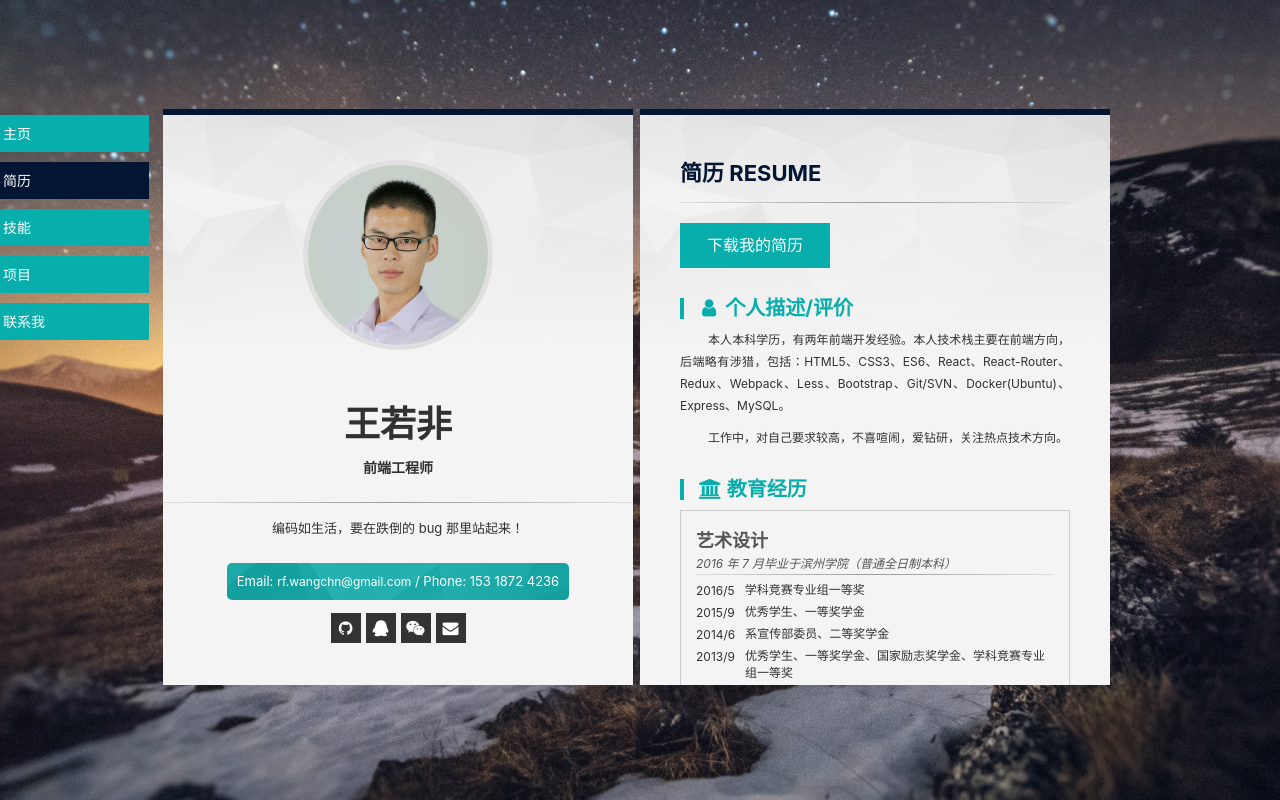
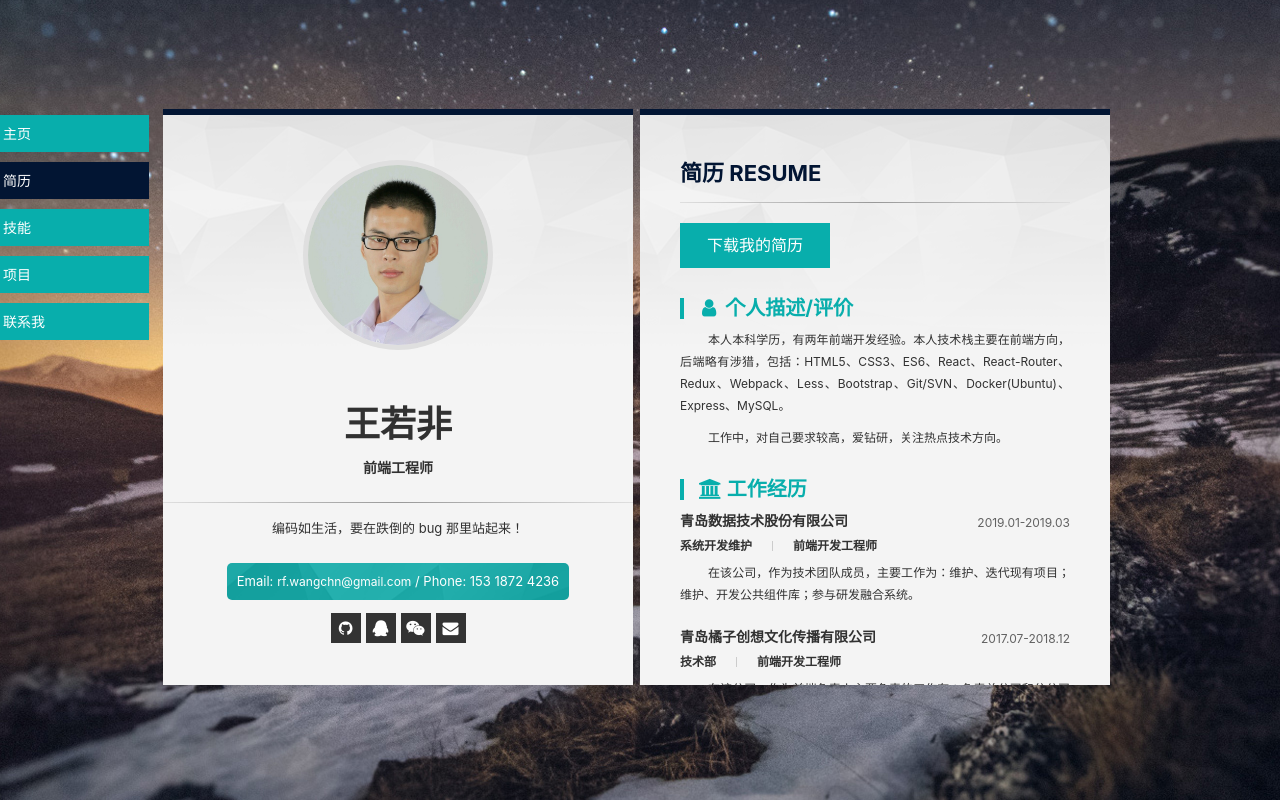
Before and after one commit to smpower/resume, a React app: page / in a window 1280 px wide. Both pictures are taken after a click on the item "简历". Built offline with nearby package versions, Linux system fonts and the light colour scheme; what markdown-it-attrs would draw is missing.

Commit message:
完善工作经历

```diff
--- a/src/resume/views/resume.js
+++ b/src/resume/views/resume.js
@@ -2,6 +2,23 @@ import React, { Component } from 'react';
 import store from '../../store/';
 
 import './resume.scss';
+
+const workExperences = [
+  {
+    company: '青岛数据技术股份有限公司',
+    date: '2019.01-2019.03',
+    department: '系统开发维护',
+    position: '前端开发工程师',
+    description: '在该公司，作为技术团队成员，主要工作为：维护、迭代现有项目；维护、开发公共组件库；参与研发融合系统。'
+  },
+  {
+    company: '青岛橘子创想文化传播有限公司',
+    date: '2017.07-2018.12',
+    department: '技术部',
+    position: '前端开发工程师',
+    description: '在该公司，作为前端负责人主要负责的工作有：负责总公司和分公司门户网站和移动端架构相关工作；推动主要的技术决策，并最终落地实现；内部管理系统中，确定前后端开发模式，包括前后端彻底分离、功能前端化等；提出性能调优的建议并实施；确保上级领导决定被有效实现和贯彻。'
+  }
+];
 
 class Resume extends Component {
   render() {
@@ -28,13 +45,37 @@ class Resume extends Component {
 		本人本科学历，有两年前端开发经验。本人技术栈主要在前端方向，后端略有涉猎，包括：HTML5、CSS3、ES6、React、React-Router、Redux、Webpack、Less、Bootstrap、Git/SVN、Docker(Ubuntu)、Express、MySQL。
 	      </p>
 	      <p>
-	        工作中，对自己要求较高，不喜喧闹，爱钻研，关注热点技术方向。
+	        工作中，对自己要求较高，爱钻研，关注热点技术方向。
 	      </p>
+	    </div>
+	  </div>
+	  <div className="card-part work-experence">
+	    <h3>
+	      <i className="icon-work fa fa-university"></i>
+	      工作经历
+	    </h3>
+	    <div className="work-content">
+	      {
+		workExperences.map((item, index) => (
+		  <div className="company" key={index}>
+		    <div className="title">
+		      <h6>{item.company}</h6>
+		      <span className="date">{item.date}</span>
+		    </div>
+		    <div className="intro">
+		      <span className="department">{item.department}</span>
+		      <span className="column-split"></span>
+		      <span className="position">{item.position}</span>
+		    </div>
+		    <div className="des"><p>{item.description}</p></div>
+		  </div>
+		))
+	      }
 	    </div>
 	  </div>
 	  <div className="card-part education">
 	    <h3>
-	      <i className="icon-education fa fa-university"></i>
+	      <i className="icon-education fa fa-graduation-cap"></i>
 	      教育经历
 	    </h3>
 	    <div className="education-box">
--- a/src/resume/views/resume.scss
+++ b/src/resume/views/resume.scss
@@ -62,6 +62,83 @@
 	  }
 	}
       }
+      .self-description-box {
+	padding-bottom: 20px;
+        p {
+	  line-height: 22px;
+	  font-size: 12px;
+	  text-align: justify;
+	  text-indent: 28px;
+	  padding-bottom: 10px;
+	}
+      }
+      .work-content {
+	padding-bottom: 20px;
+	.title {
+	}
+	.intro {
+	  display: flex;
+	  justify-content: flex-start;
+	  align-items: flex-start;
+	  span {
+	    display: inline-block;
+	    font-size: 12px;
+	    height: 22px;
+	    line-height: 22px;
+	    color: #313131;
+	  }
+	}
+	.company {
+	  display: flex;
+	  flex-direction: column;
+	  justify-content: flex-start;
+	  align-items: flex-start;
+	  padding-bottom: 10px;
+	  &:last-child {
+	    padding-bottom: 0;
+	  }
+	  .title {
+	    width: 100%;
+	    display: flex;
+	    justify-content: space-between;
+	    align-items: flex-end;
+	    h6 {
+	      font-size: 14px;
+	      font-weight: bold;
+	    }
+	    .date {
+	      font-size: 12px;
+	      color: #616161;
+	    }
+	  }
+	  .intro {
+	    display: flex;
+	    justify-content: flex-start;
+	    align-items: center;
+	    span {
+	      font-size: 12px;
+	      font-weight: bold;
+	      margin: 5px 0;
+	      &.column-split {
+		display: inline-block;
+	        width: 1px;
+		height: 10px;
+		background: #ccc;
+		margin: 0 20px;
+	      }
+	    }
+	  }
+	  .des {
+	    p {
+	      line-height: 22px;
+	      font-size: 12px;
+	      text-align: justify;
+	      text-indent: 28px;
+	      padding-bottom: 10px;
+	    }
+	  }
+	}
+      }
       .education-box {
 	border: 1px solid #ccc;
 	padding: 15px;
@@ -99,16 +176,6 @@
 	  }
 	}
       }
-      .self-description-box {
-	padding-bottom: 20px;
-        p {
-	  line-height: 22px;
-	  font-size: 12px;
-	  text-align: justify;
-	  text-indent: 28px;
-	  padding-bottom: 10px;
-	}
-      }
     }
   }
 }
```
